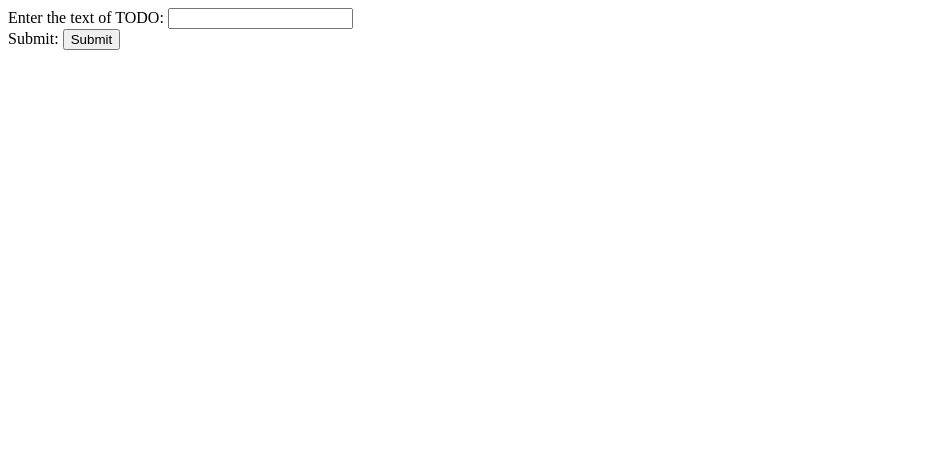
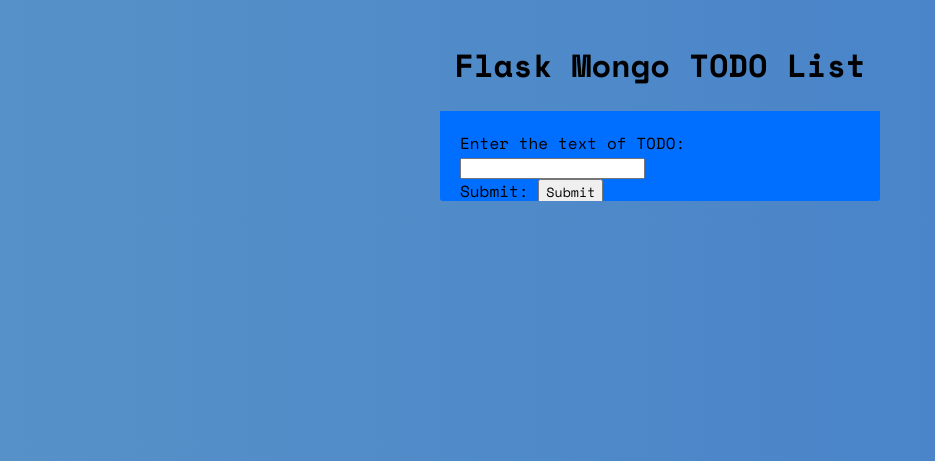
Before and after one commit to mclbdn/flask_mongo_todo_list, a Flask app: page / in a window 1280 px wide. Shown: the top 461 px of the page, without its empty margins (0-935 px from the left). Run offline with Flask 2, Linux system fonts and the light colour scheme.

Commit message:
Add styles

```diff
--- a/static/styles/style.css
+++ b/static/styles/style.css
@@ -0,0 +1,33 @@
+body {
+    margin: 0;
+}
+
+html {
+    width: 100%;
+    padding: 20px;
+    font-family: 'Space Mono', monospace;
+    display: flex;
+    align-items: center;
+    justify-content: center;
+    background: linear-gradient(to left, #457fca, #5691c8);
+}
+
+h1 {
+    font-weight: 700;
+    text-align: center;
+}
+
+input[type=submit] {
+    font-family: 'Space Mono', monospace;
+}
+
+form {
+    position: relative;
+    background: #006eff;
+    width: 400px;
+    height: 50px;
+    border-bottom-right-radius: 3px;
+    border-bottom-left-radius: 3px;
+    overflow: hidden;
+    padding: 20px;
+}
--- a/templates/index.html
+++ b/templates/index.html
@@ -5,8 +5,13 @@
     <meta http-equiv="X-UA-Compatible" content="IE=edge">
     <meta name="viewport" content="width=device-width, initial-scale=1.0">
     <title>Flask Mongo TODO List</title>
+    <link rel="preconnect" href="https://fonts.googleapis.com">
+    <link rel="preconnect" href="https://fonts.gstatic.com" crossorigin>
+    <link href="https://fonts.googleapis.com/css2?family=Space+Mono:wght@400;700&display=swap" rel="stylesheet">
+    <link rel="stylesheet" href="{{ url_for('static', filename='styles/style.css') }}">
 </head>
 <body>
+    <h1>Flask Mongo TODO List</h1>
     <form method="POST" action="{{ url_for('index') }}" >
         {{ form.hidden_tag() }}
         <div>{{ form.todo_input.label }}: {{ form.todo_input() }}</div>
```
